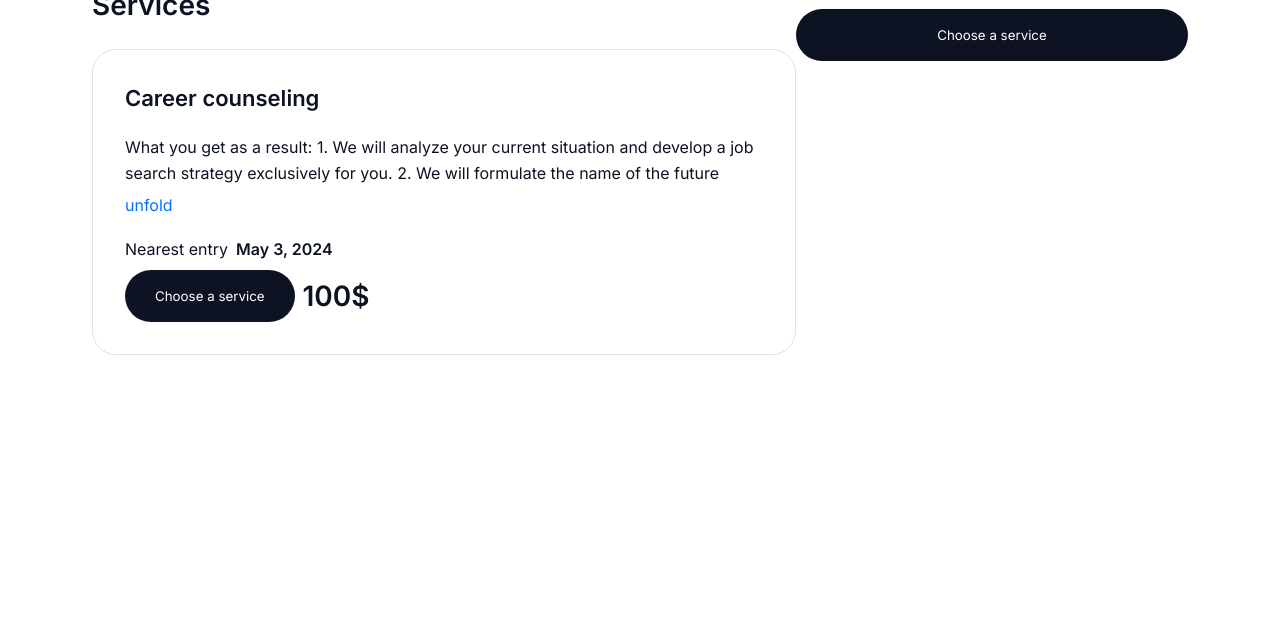
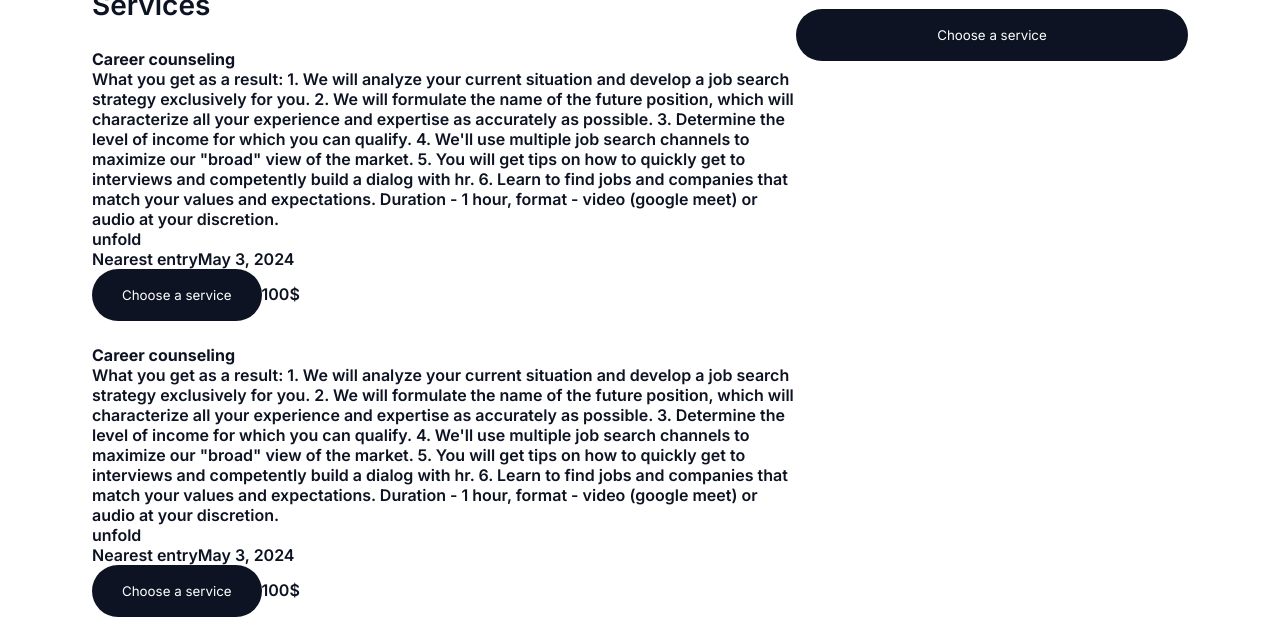
Before and after one commit to silver-nik/job-finder, a React app: page /blog/1 in a window 1280 px wide. Shown: the part 525-1145 px from the top of the page. Before the commit the page ends 880 px from the top, so only its background shows below. Built offline with nearby package versions, Linux system fonts and the light colour scheme; no server answers.

Commit message:
added example content to serviceCard & multiple example call serviceCard

```diff
--- a/src/components/pages/singleBlogPage/singleBlogPage.js
+++ b/src/components/pages/singleBlogPage/singleBlogPage.js
@@ -13,11 +13,33 @@ const SingleBlogPage = () => {
 
     const { id } = useParams();
 
-    const [searchParams, setSearchParams] = useSearchParams();
-    const mentorId = searchParams.get("serviceId");
-
     const [mentor, setMentor] = useState({});
     const [showModal, setShowModal] = useState(false);
+
+    const servcieContent = {
+        title: "Career counseling",
+        shortDescription: `Conducting a practice interview to prepare for the real interview...`,
+        description:
+        `   What you get as a result:
+
+            1. We will analyze your current situation and develop a job search strategy exclusively for you.
+
+            2. We will formulate the name of the future position, which will characterize all your experience and expertise as accurately as possible.
+
+            3. Determine the level of income for which you can qualify.
+
+            4. We'll use multiple job search channels to maximize our "broad" view of the market.
+
+            5. You will get tips on how to quickly get to interviews and competently build a dialog with hr.
+
+            6. Learn to find jobs and companies that match your values and expectations.
+
+
+            Duration - 1 hour, format - video (google meet) or audio at your discretion.
+        `,
+        price: 100,
+        nearDate: "2024-05-12"
+    }
 
     useEffect(() => {
         newServices.getListPerformers('', id)
@@ -105,7 +127,11 @@ const SingleBlogPage = () => {
                             Services
                         </h3>
                         <div className="services__list">
-                            <ServiceCard/>
+                            {
+                                Array.from({ length: 3 }, (_, index) => (
+                                    <ServiceCard key={index} content={servcieContent}/>
+                                ))
+                            }
                         </div>
                     </div>
 
--- a/src/components/pages/singleBlogPage/singleBlogPage.scss
+++ b/src/components/pages/singleBlogPage/singleBlogPage.scss
@@ -91,75 +91,6 @@
             gap: 24px;
         }
 
-        .services__item-container {
-            border: 1px solid #dce3eb;
-            border-radius: 24px;
-            width: 100%;
-            padding: 32px;
-
-            .services-item {
-                text-align: left;
-
-                &__title {
-                    font-size: 22px;
-                    font-weight: 600;
-                    line-height: 32px;
-                }
-
-                &__description, &__near-date {
-                    font-size: 16px;
-                    line-height: 26px;
-                    font-weight: 400;
-                }
-
-                &__description {
-                    height: 52px;
-                    overflow: hidden;
-                    margin-top: 20px;
-                    margin-bottom: 8px;
-
-                    &.unfolded {
-                        height: fit-content;
-                    }
-
-                }
-
-                &__link-all {
-                    font-size: 16px;
-                    font-weight: 400;
-                    line-height: 22px;
-                    display: flex;
-                    margin-bottom: 20px;
-                    color: #0070ff;
-                }
-
-                &__near-date {
-                    margin-bottom: 8px;
-                    display: flex;
-                    gap: 8px;
-                }
-
-                .near-date {
-                    font-weight: 600;
-                }
-
-                &__btns {
-                    display: flex;
-                    align-items: center;
-                    gap: 8px;
-
-                    span {
-                        font-size: 28px;
-                        font-weight: 600;
-                        line-height: 40px;
-                    }
-
-                }
-
-            }
-
-        }
-
     }
 
     &__photo {
```
